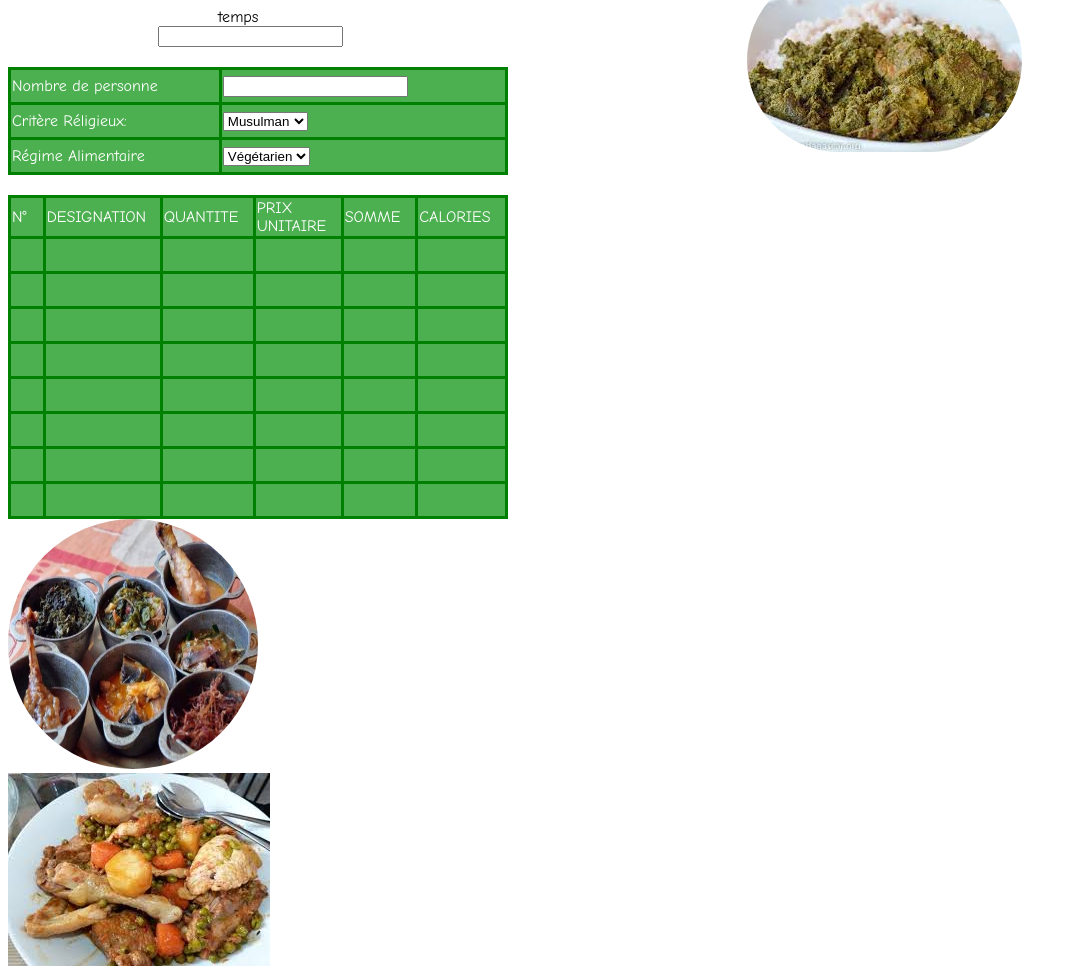
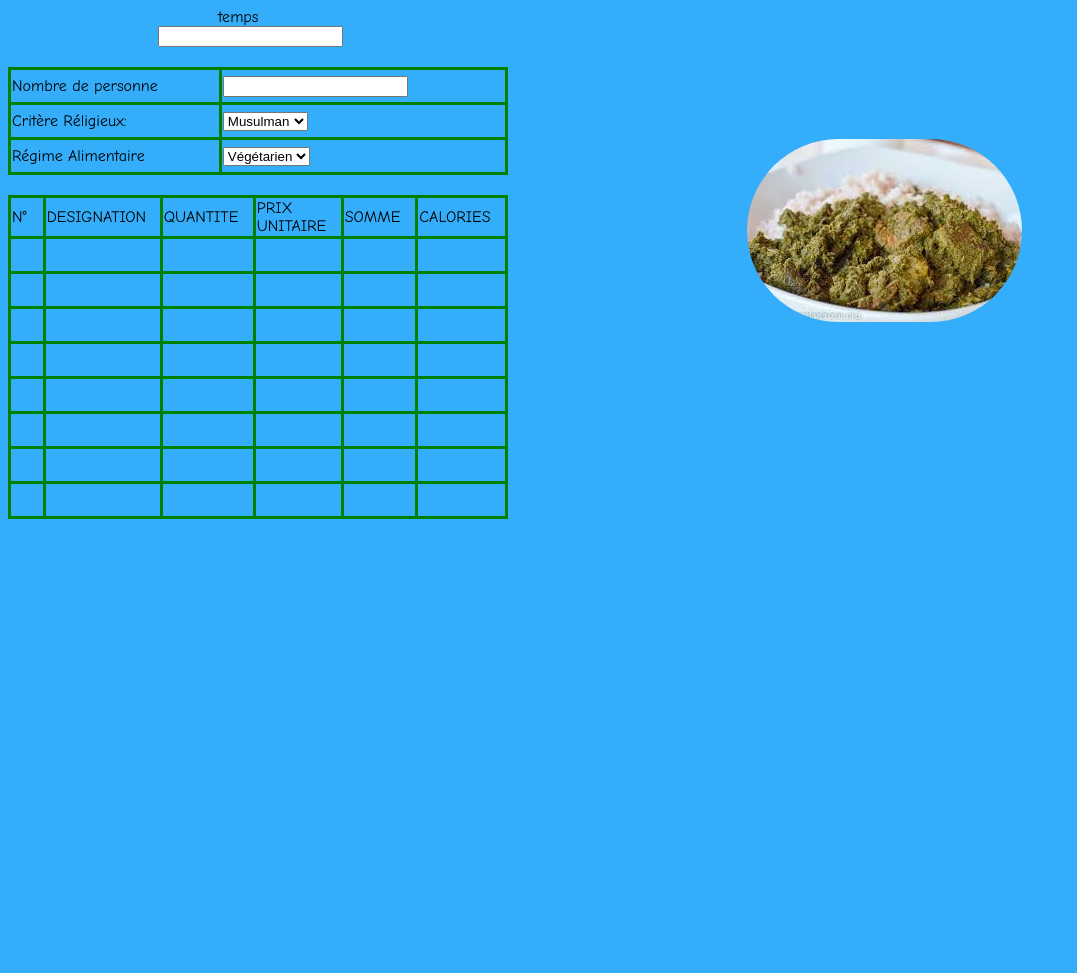
Before and after one commit to valisoaherve/Mahaka, a plain HTML site: page sakafo/index2.html in a window 1280 px wide. Shown: the whole page, without its empty margins (0-1077 px from the left). After the commit the page ends 800 px from the top, so only its background shows below. Drawn offline with Linux system fonts and the light colour scheme.

Commit message:
photo
photo ambanivolo

```diff
--- a/sakafo/index2.html
+++ b/sakafo/index2.html
@@ -146,7 +146,5 @@
 
 </table>
 <div class="imagerav"><img src="ravitoto.jpeg" class="image1"></div>
-<div class="imageako"><img src="sakafo1.jpg" class="image2"></div>
-<div class="image"><img src="sakafo2.jpeg" class="image3"></div>
  </body>
  </html>
--- a/sakafo/style.css
+++ b/sakafo/style.css
@@ -22,7 +22,7 @@
 
 .imagerav{
 	float: right;
-	margin-top: -550px;
+	margin-top: -380px;
 	padding-right: 250px;
 
 
@@ -46,7 +46,5 @@ border-radius: 300px;
 body{
 
 	font-family: comic sans ms;
+	background-color: #34AEFA;
 }
-.tab1 td, tr {
-    background-color: #4CAF50;
-color: white;}
```
Also changed, not shown: sakafo/ambanivolo.jpg (added).
